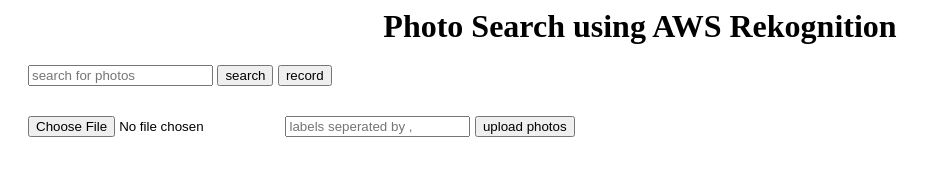
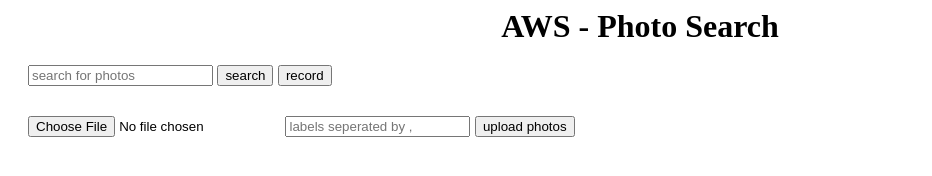
Before and after one commit to sairam-haribabu/AWS-Photo-Rekognition-Frontend, a website: page src/index.html in a window 1280 px wide. Shown: the whole page, without its empty margins (0-932 px from the left). Drawn offline with nearby package versions, Linux system fonts and the light colour scheme.

Commit message:
Update index.html

```diff
--- a/src/index.html
+++ b/src/index.html
@@ -24,7 +24,7 @@
 <link rel="stylesheet" href="http://code.jquery.com/ui/1.12.1/themes/base/jquery-ui.css">
     </head>
     <body>
-        <div class = "title">Photo Search using AWS Rekognition</div>
+        <div class = "title">AWS - Photo Search</div>
         <div class="text">
             <input type="text" id="query" placeholder="search for photos">
             <button onclick="searchPhotos()">search</button>
```
